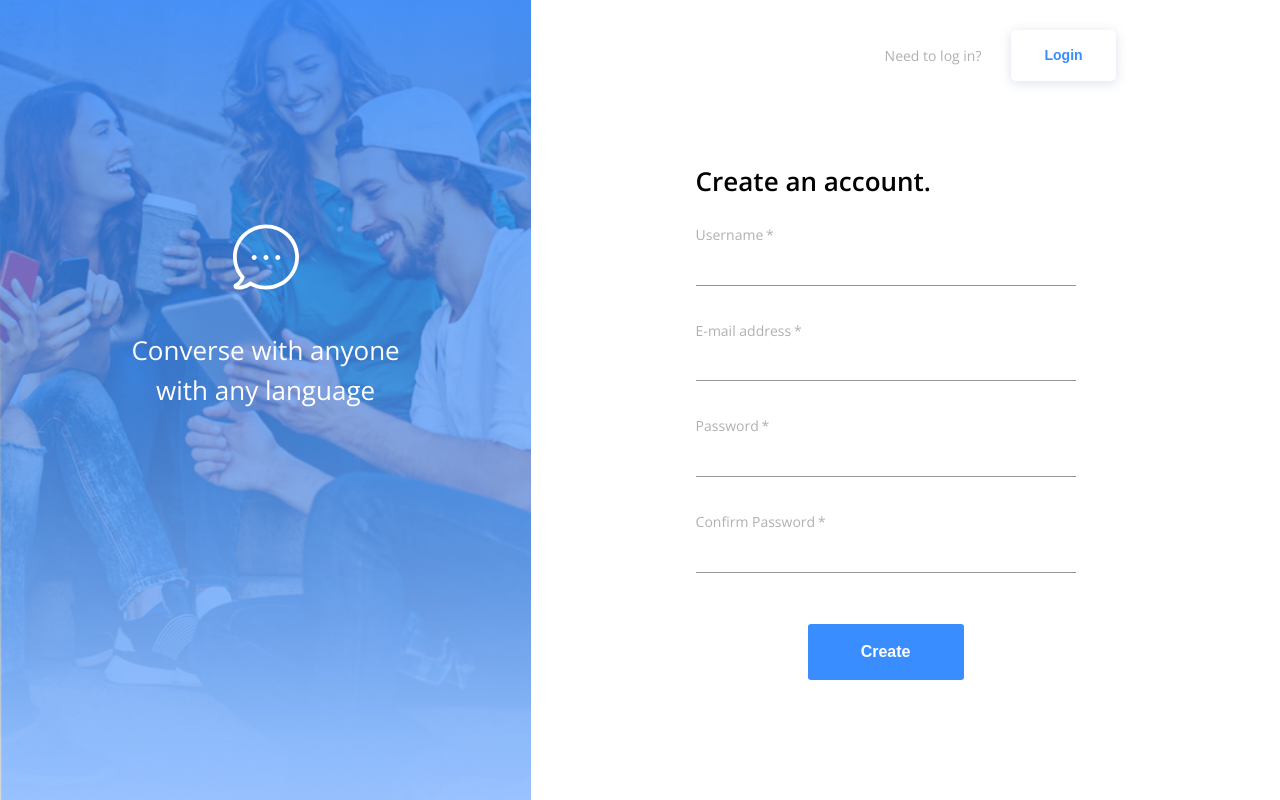
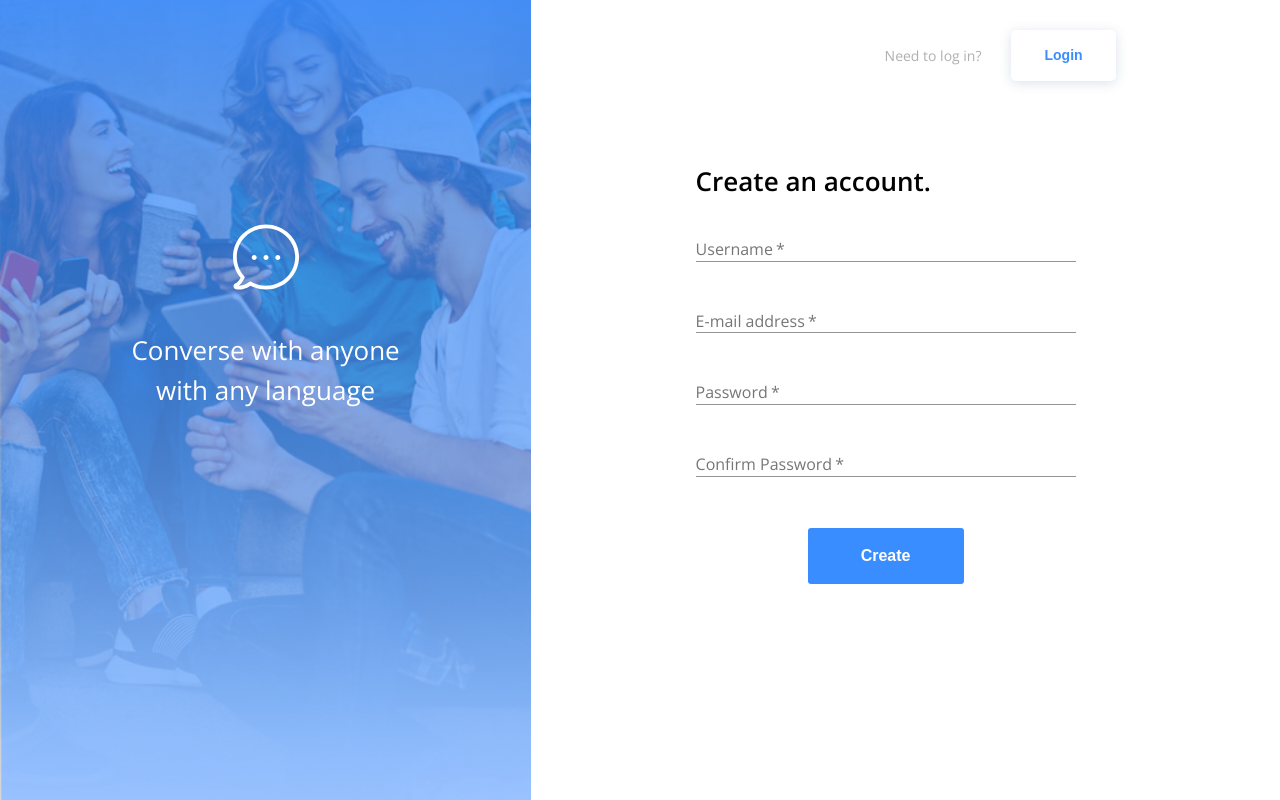
Before and after one commit to pedron3to/74247f, a React (Create React App) app in the folder client/: page / in a window 1280 px wide. Built offline with nearby package versions, Linux system fonts and the light colour scheme; no server answers.

Commit message:
Remove mui styles from index.css

```diff
--- a/client/src/index.css
+++ b/client/src/index.css
@@ -17,41 +17,6 @@ button {
   border: none;
 }
 
-.MuiFormLabel-root {
-  color: #b0b0b0 !important;
-  padding: 0;
-  font-size: 14px !important;
-  font-family: Open Sans, sans-serif;
-  font-weight: 400 !important;
-  line-height: 19px !important;
-}
-
-.MuiInputBase-input {
-  font: inherit;
-  color: currentColor;
-  width: 100%;
-  border: 0;
-  height: 1.1876em;
-  margin: 0;
-  display: block;
-  padding: 45px 0 7px !important;
-  min-width: 0;
-  background: none;
-  box-sizing: content-box;
-  animation-name: mui-auto-fill-cancel;
-  letter-spacing: inherit;
-  animation-duration: 10ms;
-  -webkit-tap-highlight-color: transparent;
-}
-
-label + .MuiInput-formControl {
-  margin-top: 0px;
-}
-
-.MuiFormControl-marginNormal {
-  margin-top: 0px !important;
-}
-
 a:-webkit-any-link {
   color: #3a8dff;
   cursor: pointer;
@@ -67,16 +32,6 @@ p {
   margin-inline-end: 0px;
 }
 
-.MuiInputAdornment-positionEnd {
-  margin-left: 8px;
-  margin-top: 32px;
-}
-
-form {
-  display: table-caption;
-  margin-top: 0em;
-}
-
 input[type="password"] {
   font-family: Verdana;
   letter-spacing: 0.125em;
```
